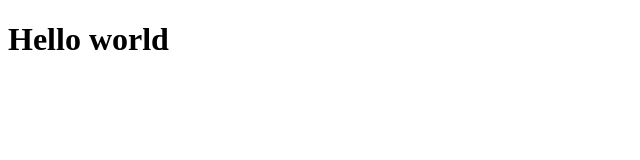
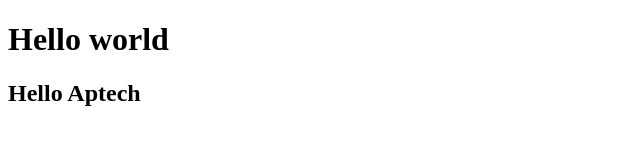
Before and after one commit to MuhammadNafay/Pr205f, a plain HTML site: page index.html in a window 1280 px wide. Shown: the whole page, without its empty margins (0-640 px from the left). Drawn offline with Linux system fonts and the light colour scheme.

Commit message:
2nd update

```diff
--- a/index.html
+++ b/index.html
@@ -7,5 +7,6 @@
 </head>
 <body>
     <h1>Hello world</h1>
+    <h2>Hello Aptech</h2>
 </body>
 </html>
```
